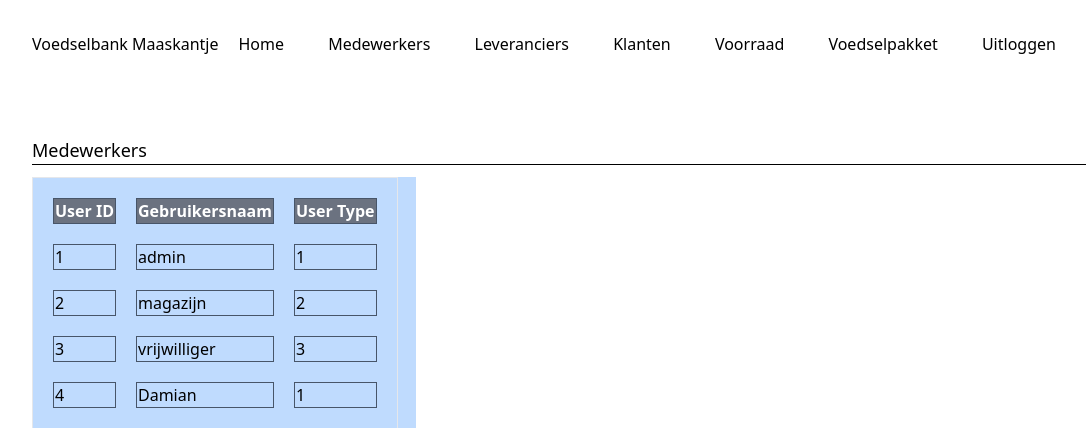
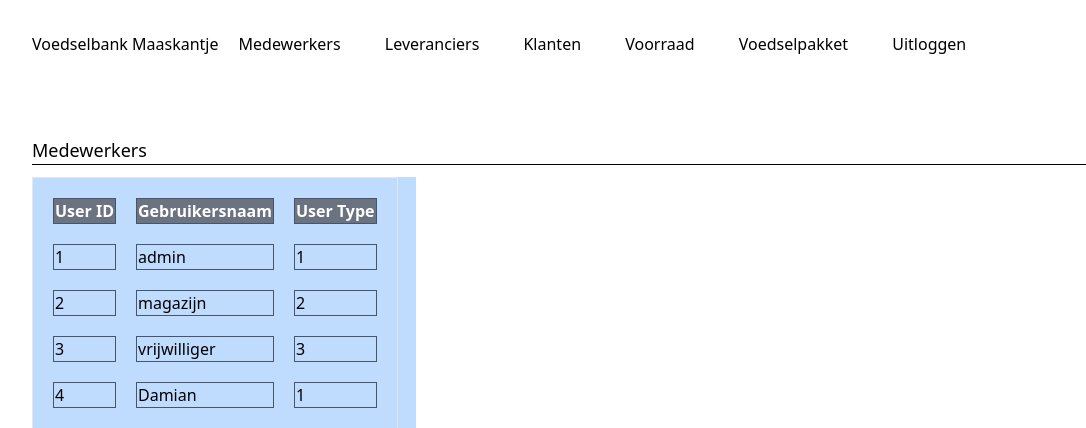
Before and after one commit to CrimsonPrinces/Examen-Project, a PHP site: page /Medewerker.php in a window 1280 px wide. Shown: the top 428 px of the page, without its empty margins (0-1086 px from the left). Run offline with PHP 8.4, Linux system fonts and the light colour scheme; a user stored in the database is signed in; data comes from the database, SQL or seed files in the repository; some libraries are stand-ins or nearby versions.

Commit message:
Header kleine aanpassing

```diff
--- a/Medewerker.php
+++ b/Medewerker.php
@@ -22,7 +22,6 @@
 <div class="flex">
 <h2>Voedselbank Maaskantje</h2>
 <div class="mb-20">
-    <a href='home.php' class= "mx-5"> Home </a>
     <?php require_once("Switches.php");
      ?>
     </div>
--- a/Voorraad.php
+++ b/Voorraad.php
@@ -22,7 +22,7 @@
 <body class = "p-8">
 <div class="flex">
 
-<h2>Voedselbank Maaskantje</h2>;
+<h2>Voedselbank Maaskantje</h2>
    <div class="mb-20">
     <?php require_once("Switches.php");
      ?>
```
